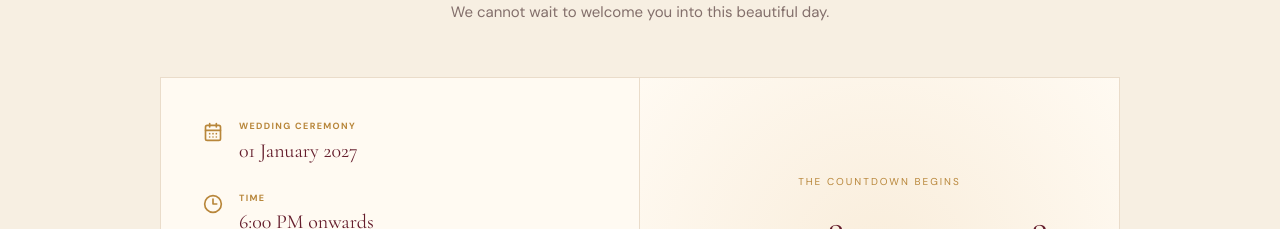
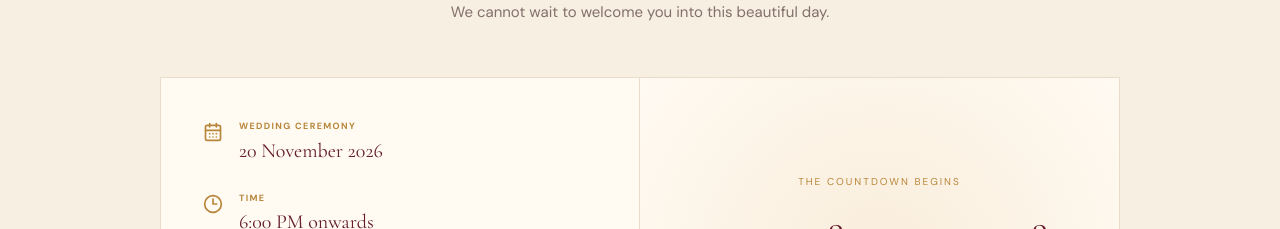
Before and after one commit to Jaiveer484/shubh-kanyadaan, a Next.js app: page / in a window 1280 px wide. Shown: the part 3460-3689 px from the top of the page. Built offline with nearby package versions, Linux system fonts and the light colour scheme; no server answers; the database is empty.

Commit message:
Refactor wedding date display in WeddingDetails component
Updated the wedding date display to use 'weddingDateDisplay' from config.

```diff
--- a/components/WeddingDetails.tsx
+++ b/components/WeddingDetails.tsx
@@ -1,9 +1,9 @@
 "use client";
 import { useEffect, useState } from "react";
 import { CalendarDays, Clock3, MapPin, Plus } from "lucide-react";
-import { weddingConfig } from "@/lib/config";
+import { weddingConfig, weddingDateDisplay } from "@/lib/config";
 function remaining() { const diff = Math.max(0, new Date(weddingConfig.weddingDate).getTime() - Date.now()); return { days: Math.floor(diff / 86400000), hours: Math.floor(diff / 3600000) % 24, minutes: Math.floor(diff / 60000) % 60, seconds: Math.floor(diff / 1000) % 60 }; }
 const emptyCountdown = { days: 0, hours: 0, minutes: 0, seconds: 0 };
 export default function WeddingDetails() { const [time, setTime] = useState(emptyCountdown); useEffect(() => { setTime(remaining()); const id = setInterval(() => setTime(remaining()), 1000); return () => clearInterval(id); }, []); const calendar = () => { const start = new Date(weddingConfig.weddingDate).toISOString().replace(/[-:]/g, "").split(".")[0] + "Z"; window.open(`https://calendar.google.com/calendar/render?action=TEMPLATE&text=${encodeURIComponent(`Wedding of ${weddingConfig.brideName} & ${weddingConfig.groomName}`)}&dates=${start}/${start}&location=${encodeURIComponent(weddingConfig.venue)}`, "_blank"); };
-  return <section id="details" className="section section-cream details"><div className="section-heading centered"><p className="eyebrow">SAVE THE DATE</p><h2>Come celebrate with us</h2><p>We cannot wait to welcome you into this beautiful day.</p></div><div className="details-grid"><div className="detail-info"><div className="detail-item"><CalendarDays /><div><small>WEDDING CEREMONY</small><b>01 January 2027</b></div></div><div className="detail-item"><Clock3 /><div><small>TIME</small><b>{weddingConfig.weddingTime}</b></div></div><div className="detail-item"><MapPin /><div><small>VENUE</small><b>{weddingConfig.venue}<br />{weddingConfig.city}</b></div></div><button className="button outline" onClick={calendar}><Plus size={16} /> Add to Calendar</button></div><div className="countdown"><p>THE COUNTDOWN BEGINS</p><div className="count-grid">{Object.entries(time).map(([label, value]) => <div key={label}><strong>{String(value).padStart(2, "0")}</strong><span>{label}</span></div>)}</div><div className="lotus">❧</div></div></div></section>;
+  return <section id="details" className="section section-cream details"><div className="section-heading centered"><p className="eyebrow">SAVE THE DATE</p><h2>Come celebrate with us</h2><p>We cannot wait to welcome you into this beautiful day.</p></div><div className="details-grid"><div className="detail-info"><div className="detail-item"><CalendarDays /><div><small>WEDDING CEREMONY</small><b>{weddingDateDisplay}</b></div></div><div className="detail-item"><Clock3 /><div><small>TIME</small><b>{weddingConfig.weddingTime}</b></div></div><div className="detail-item"><MapPin /><div><small>VENUE</small><b>{weddingConfig.venue}<br />{weddingConfig.city}</b></div></div><button className="button outline" onClick={calendar}><Plus size={16} /> Add to Calendar</button></div><div className="countdown"><p>THE COUNTDOWN BEGINS</p><div className="count-grid">{Object.entries(time).map(([label, value]) => <div key={label}><strong>{String(value).padStart(2, "0")}</strong><span>{label}</span></div>)}</div><div className="lotus">❧</div></div></div></section>;
 }
```
